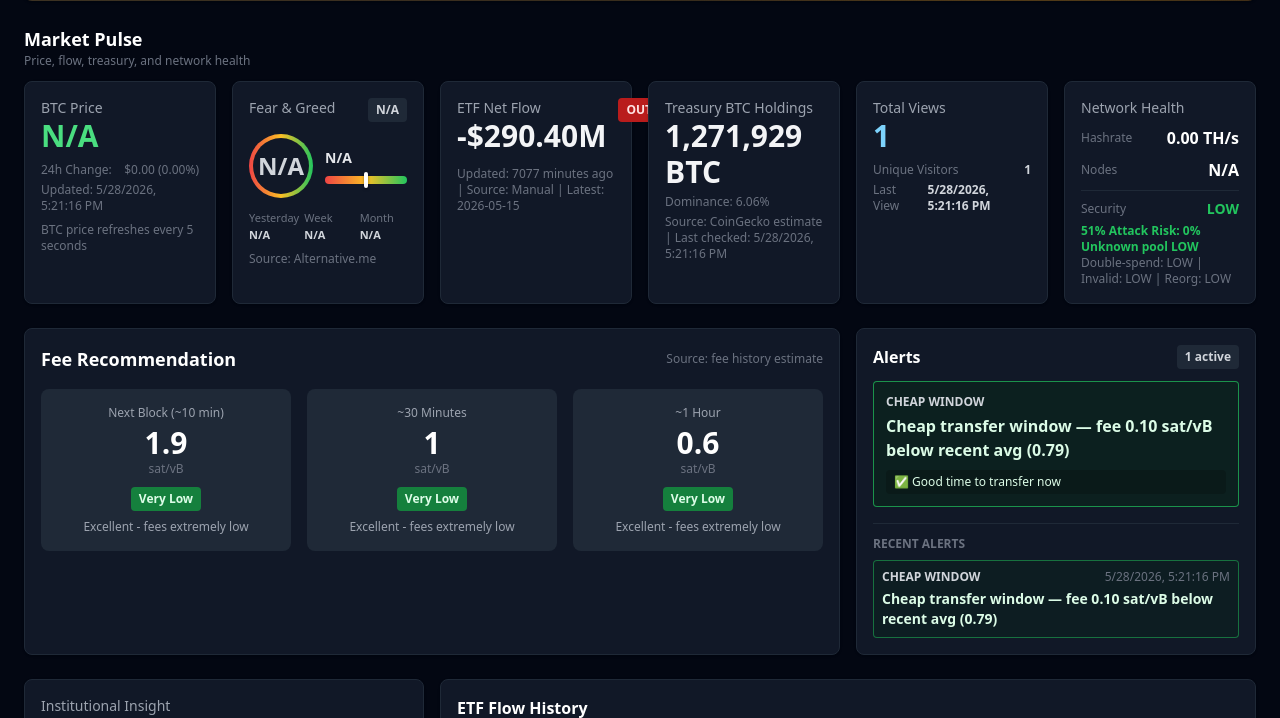
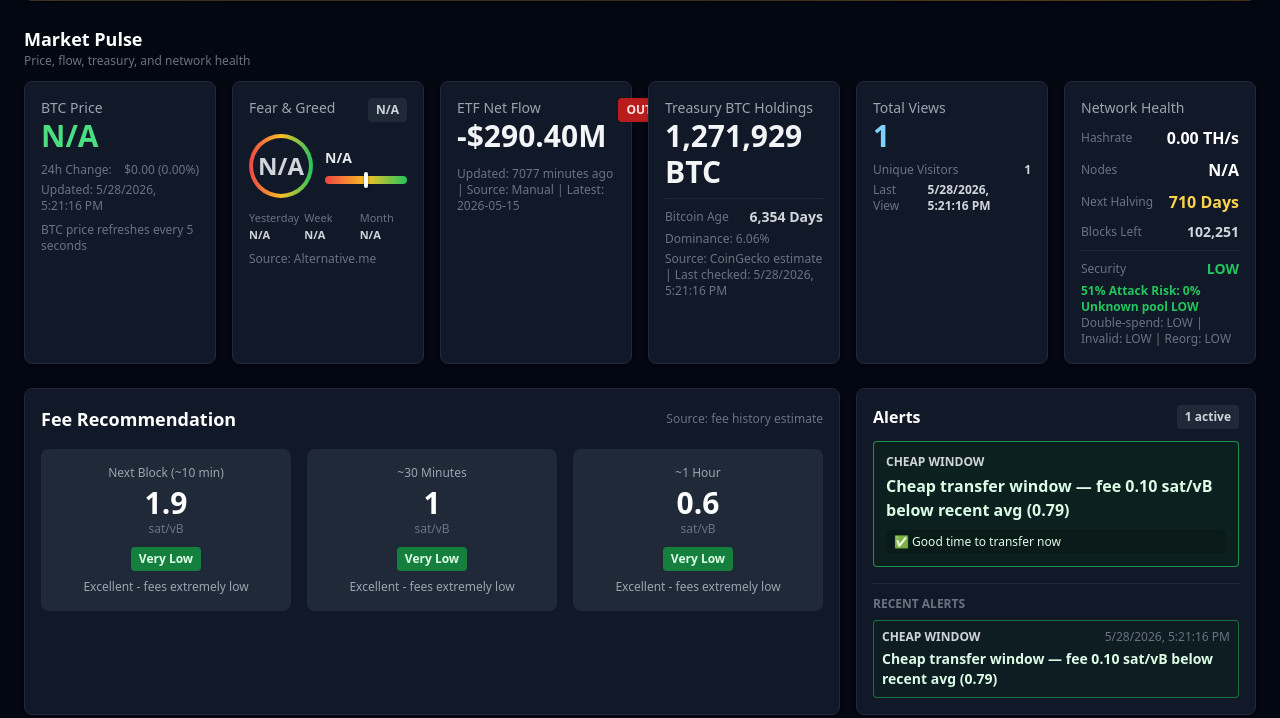
Before and after one commit to TanakidSay/btc-dashboard, a Flask app: page / in a window 1280 px wide. Shown: the part 456-1174 px from the top of the page. Run offline with Flask 3, Linux system fonts and the light colour scheme; data that the repository does not hold is empty; some libraries are stand-ins or nearby versions.

Commit message:
add bitcoin age and halving countdown

```diff
--- a/btc_dashboard/routes.py
+++ b/btc_dashboard/routes.py
@@ -9,11 +9,13 @@ from flask import Blueprint, Response, current_app, jsonify, render_template, re
 from .config import Settings
 from .services import (
     append_metric_point,
+    bitcoin_age_days,
     build_alerts,
     format_hashrate,
     get_btc_price_result,
     get_btc_supply_ownership,
     get_btc_treasury_holdings,
+    get_current_block_height,
     get_etf_flow,
     get_fear_greed_index,
     get_privacy_safe_visitor_key,
@@ -21,6 +23,7 @@ from .services import (
     get_security_overview,
     get_viewer_analytics,
     get_viewer_stats,
+    halving_countdown,
     load_recent_alerts,
     record_alert_history,
     record_view,
@@ -130,6 +133,15 @@ def _fee_recommendation_from_history(fees):
         "hourFee": round(float(numeric_fees.quantile(0.25)), 1),
         "source": "fee history estimate",
     }
+
+
+def _latest_cached_block_height(fee_data: pd.DataFrame | None) -> int | None:
+    if fee_data is None or fee_data.empty or "height" not in fee_data:
+        return None
+    heights = pd.to_numeric(fee_data["height"], errors="coerce").dropna()
+    if heights.empty:
+        return None
+    return int(heights.max())
 
 
 @api.route("/api/fees")
@@ -246,16 +258,32 @@ def api_price():
 @api.route("/api/network")
 def api_network():
     try:
+        settings = _settings()
         data = snapshot()
+        current_block_height = get_current_block_height(
+            settings,
+            _latest_cached_block_height(data.get("fee_data")),
+        )
         return jsonify({
             "hashrate": format_hashrate(data["hashrate"]),
             "hashrate_raw": data["hashrate"] if data["hashrate"] is not None else 0,
             "nodes": data["node_count"] if data["node_count"] else "N/A",
+            "current_block_height": current_block_height,
+            "bitcoin_age_days": bitcoin_age_days(),
+            **halving_countdown(current_block_height),
             "updated_at": data.get("metric_timestamps", {}).get("network"),
         })
     except Exception as exc:
         current_app.logger.exception("/api/network failed: %s", exc)
-        return jsonify({"hashrate": "N/A", "hashrate_raw": 0, "nodes": "N/A", "updated_at": None})
+        return jsonify({
+            "hashrate": "N/A",
+            "hashrate_raw": 0,
+            "nodes": "N/A",
+            "current_block_height": None,
+            "bitcoin_age_days": bitcoin_age_days(),
+            **halving_countdown(None),
+            "updated_at": None,
+        })
 
 
 @api.route("/api/etf")
--- a/btc_dashboard/services.py
+++ b/btc_dashboard/services.py
@@ -41,6 +41,8 @@ BROWSER_HEADERS = {
 FALLBACK_NODE_COUNT = "N/A"
 SAFE_SECURITY_RISK = "low"
 BITCOIN_MAX_SUPPLY_BTC = 21_000_000
+BITCOIN_GENESIS_DATE = date(2009, 1, 3)
+NEXT_HALVING_BLOCK = 1_050_000
 SATOSHI_ESTIMATED_BTC = 1_100_000
 LOST_BTC_ESTIMATE_RANGE = {"low": 3_000_000, "high": 4_000_000}
 ETF_FUNDS_ESTIMATED_BTC = 1_400_000
@@ -2549,6 +2551,74 @@ def _utc_now_dt() -> datetime:
     return datetime.now(UTC)
 
 
+def bitcoin_age_days(now: datetime | date | None = None) -> int:
+    today = _coerce_utc_date(now or _utc_now_dt())
+    return max((today - BITCOIN_GENESIS_DATE).days, 0)
+
+
+def halving_countdown(
+    current_block_height: int | str | None,
+    next_halving_block: int = NEXT_HALVING_BLOCK,
+) -> dict[str, int | float | None]:
+    height = _coerce_block_height(current_block_height)
+    if height is None:
+        return {
+            "next_halving_block": next_halving_block,
+            "blocks_remaining": None,
+            "halving_eta_days": None,
+        }
+    blocks_remaining = max(next_halving_block - height, 0)
+    return {
+        "next_halving_block": next_halving_block,
+        "blocks_remaining": blocks_remaining,
+        "halving_eta_days": round(blocks_remaining * 10 / 1440, 1),
+    }
+
+
+def get_current_block_height(
+    settings: Settings,
+    cached_height: int | str | None = None,
+) -> int | None:
+    cached = _coerce_block_height(cached_height)
+    if cached is not None:
+        return cached
+    return _cached_for(
+        "block_height",
+        FEE_MEMPOOL_TTL_SECONDS,
+        lambda: _get_current_block_height_with_fallbacks(settings),
+        "block height refreshed",
+    )
+
+
+def _get_current_block_height_with_fallbacks(settings: Settings) -> int | None:
+    try:
+        return int(rpc_call("getblockcount", [], settings))
+    except (DataSourceError, requests.RequestException, KeyError, TypeError, ValueError) as exc:
+        logger.warning("node block height lookup failed: %s", exc)
+    try:
+        blocks = _get_json("https://mempool.space/api/v1/blocks", settings)
+        return int(blocks[0]["height"])
+    except (requests.RequestException, KeyError, TypeError, ValueError, IndexError) as exc:
+        logger.warning("mempool block height lookup failed: %s", exc)
+        return None
+
+
+def _coerce_utc_date(value: datetime | date) -> date:
+    if isinstance(value, datetime):
+        if value.tzinfo is None:
+            value = value.replace(tzinfo=UTC)
+        return value.astimezone(UTC).date()
+    return value
+
+
+def _coerce_block_height(value: int | str | None) -> int | None:
+    try:
+        height = int(value)  # type: ignore[arg-type]
+    except (TypeError, ValueError):
+        return None
+    return height if height >= 0 else None
+
+
 def _persistent_cache_is_fresh(cache_name: str, ttl_seconds: int) -> bool:
     with _persistent_cache_lock:
         cache = _persistent_caches[cache_name]
--- a/btc_dashboard/static/dashboard.js
+++ b/btc_dashboard/static/dashboard.js
@@ -76,6 +76,11 @@ function formatPercent(value) {
     if (value === undefined || value === null || value === "" || value === "N/A") return "N/A";
     const numeric = Number(value);
     return Number.isFinite(numeric) ? `${numeric.toFixed(2)}%` : "N/A";
+}
+
+function formatInteger(value) {
+    const numeric = Number(value);
+    return Number.isFinite(numeric) ? numeric.toLocaleString(undefined, { maximumFractionDigits: 0 }) : "N/A";
 }
 
 function formatFlowDate(value) {
@@ -460,25 +465,48 @@ async function updateHashChart() {
 }
 
 // ── Network ───────────────────────────────────────────────
+function renderNetworkMetrics(data) {
+    const hashrateEl = document.getElementById("hashrate");
+    const nodesEl = document.getElementById("nodes");
+    const ageEl = document.getElementById("bitcoinAgeDays");
+    const halvingDaysEl = document.getElementById("nextHalvingDays");
+    const blocksLeftEl = document.getElementById("halvingBlocksLeft");
+
+    if (hashrateEl) hashrateEl.innerText = valueOrNA(data.hashrate);
+    if (nodesEl) nodesEl.innerText = valueOrNA(data.nodes);
+    if (ageEl) {
+        ageEl.innerText = data.bitcoin_age_days === null || data.bitcoin_age_days === undefined
+            ? "N/A"
+            : `${formatInteger(data.bitcoin_age_days)} Days`;
+    }
+    if (halvingDaysEl) {
+        halvingDaysEl.innerText = data.halving_eta_days === null || data.halving_eta_days === undefined
+            ? "N/A"
+            : `${formatInteger(data.halving_eta_days)} Days`;
+    }
+    if (blocksLeftEl) {
+        blocksLeftEl.innerText = data.blocks_remaining === null || data.blocks_remaining === undefined
+            ? "N/A"
+            : formatInteger(data.blocks_remaining);
+    }
+}
+
 async function updateNetwork() {
     try {
-        const data = await fetchJson("/api/network");
-        document.getElementById("hashrate").innerText = valueOrNA(data.hashrate);
-        document.getElementById("nodes").innerText = valueOrNA(data.nodes);
+        renderNetworkMetrics(await fetchJson("/api/network"));
     } catch (error) {
         console.error("Failed to update network data", error);
-        document.getElementById("hashrate").innerText = "N/A";
-        document.getElementById("nodes").innerText = "N/A";
+        renderNetworkMetrics({ hashrate: "N/A", nodes: "N/A" });
     }
 }
 
 async function updateNetworkNodes() {
     try {
-        const data = await fetchJson("/api/network");
-        document.getElementById("nodes").innerText = valueOrNA(data.nodes);
+        renderNetworkMetrics(await fetchJson("/api/network"));
     } catch (error) {
         console.error("Failed to update node count", error);
-        document.getElementById("nodes").innerText = "N/A";
+        const nodesEl = document.getElementById("nodes");
+        if (nodesEl) nodesEl.innerText = "N/A";
     }
 }
 
--- a/btc_dashboard/templates/dashboard.html
+++ b/btc_dashboard/templates/dashboard.html
@@ -148,6 +148,10 @@
             <article class="rounded-lg border border-gray-800 bg-gray-900 p-4 shadow">
                 <h2 class="text-sm text-gray-400">Treasury BTC Holdings</h2>
                 <p id="treasuryBtcHeld" class="text-3xl font-bold text-gray-100">Loading...</p>
+                <div class="mt-2 flex items-center justify-between gap-3 border-t border-gray-800 pt-2">
+                    <span class="text-xs text-gray-500">Bitcoin Age</span>
+                    <span id="bitcoinAgeDays" class="text-sm font-semibold text-gray-300">-</span>
+                </div>
                 <p id="treasuryDominance" class="mt-1 text-xs text-gray-500">Dominance: -</p>
                 <p id="treasurySource" class="mt-1 text-xs text-gray-500">Source: loading</p>
             </article>
@@ -175,6 +179,14 @@
                     <div class="flex items-center justify-between gap-3">
                         <span class="text-xs text-gray-500">Nodes</span>
                         <span id="nodes" class="font-semibold">Loading...</span>
+                    </div>
+                    <div class="flex items-center justify-between gap-3">
+                        <span class="text-xs text-gray-500">Next Halving</span>
+                        <span id="nextHalvingDays" class="font-semibold text-amber-300">-</span>
+                    </div>
+                    <div class="flex items-center justify-between gap-3">
+                        <span class="text-xs text-gray-500">Blocks Left</span>
+                        <span id="halvingBlocksLeft" class="text-sm font-semibold text-gray-300">-</span>
                     </div>
                     <div class="border-t border-gray-800 pt-2">
                         <div class="flex items-center justify-between gap-3">
@@ -417,6 +429,6 @@
         </p>
     </footer>
 </main>
-<script src="{{ url_for('static', filename='dashboard.js', v='20260528-1') }}"></script>
+<script src="{{ url_for('static', filename='dashboard.js', v='20260602-1') }}"></script>
 </body>
 </html>
```
Also changed, not shown: tests/test_app_security.py (+1 -1 lines), tests/test_services.py (+27 -0 lines).
